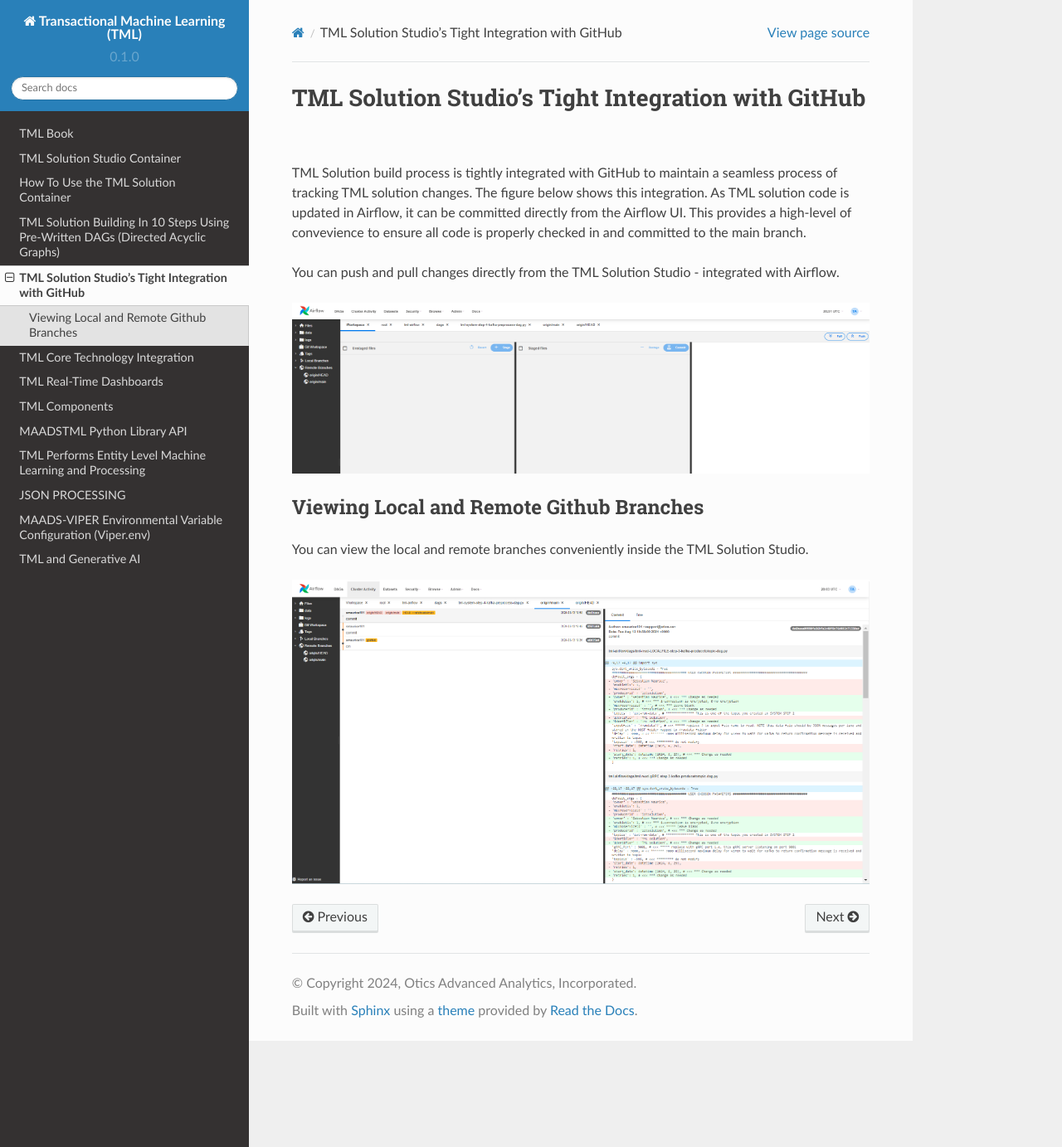
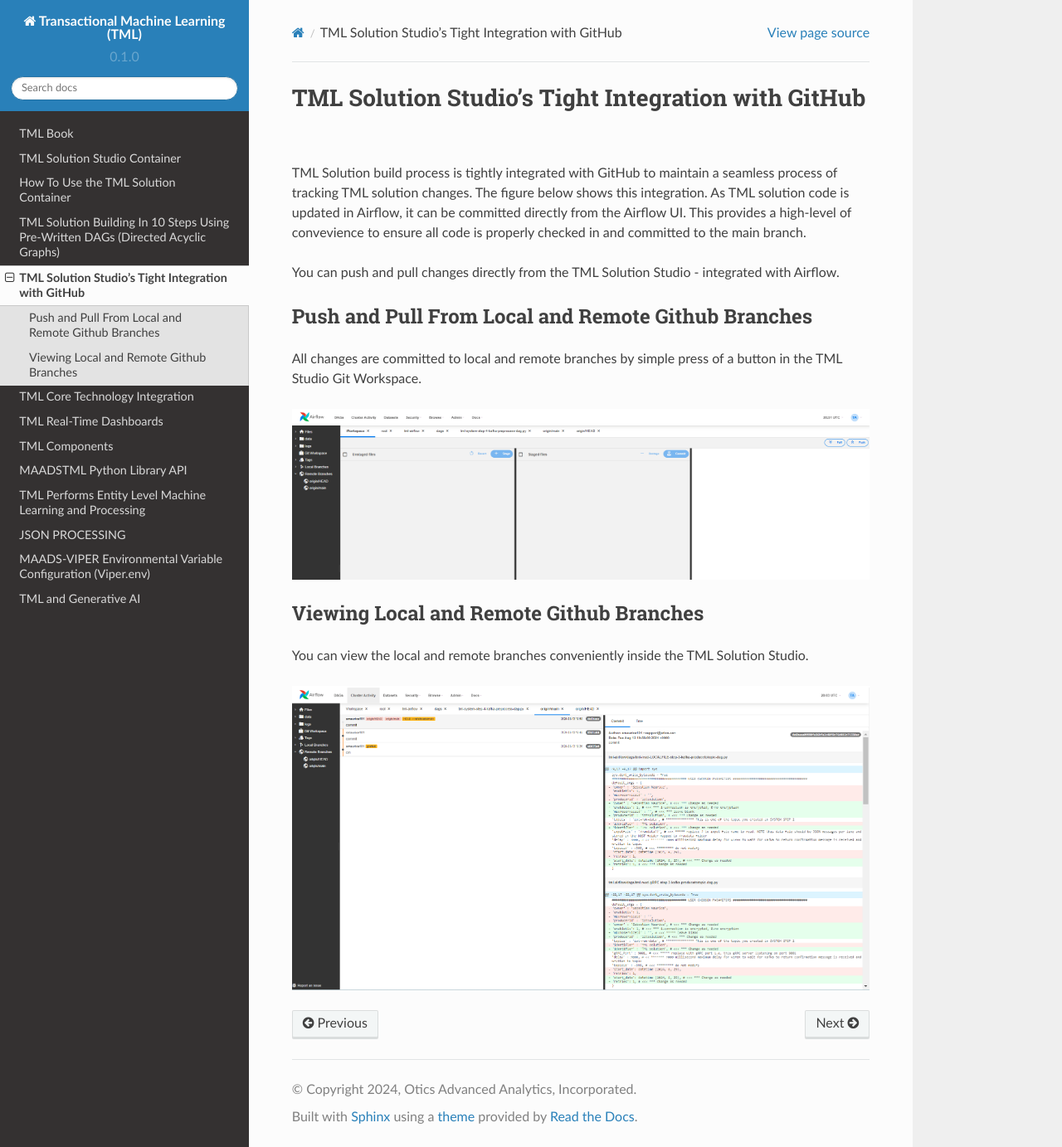
Before and after one commit to smaurice101/readthedocs, a Sphinx documentation site: the page built from docs/source/git.rst, in a window 1280 px wide and 1383 px high. Shown: the whole window at 83% size. Built offline with Sphinx 7.4.7 and the Read the Docs theme 2.0.0, drawn with Linux system fonts in a browser that asks for light colours.

Commit message:
Update git.rst

```diff
--- a/docs/source/git.rst
+++ b/docs/source/git.rst
@@ -4,6 +4,11 @@
 TML Solution build process is tightly integrated with GitHub to maintain a seamless process of tracking TML solution changes.  The figure below shows this integration.  As TML solution code is updated in Airflow, it can be committed directly from the Airflow UI.  This provides a high-level of convevience to ensure all code is properly checked in and committed to the main branch.
 
 You can push and pull changes directly from the TML Solution Studio - integrated with Airflow.
+
+Push and Pull From Local and Remote Github Branches
+---------------------
+
+All changes are committed to local and remote branches by simple press of a button in the TML Studio Git Workspace.
 
 .. figure:: tmlgit3.png
 
```
